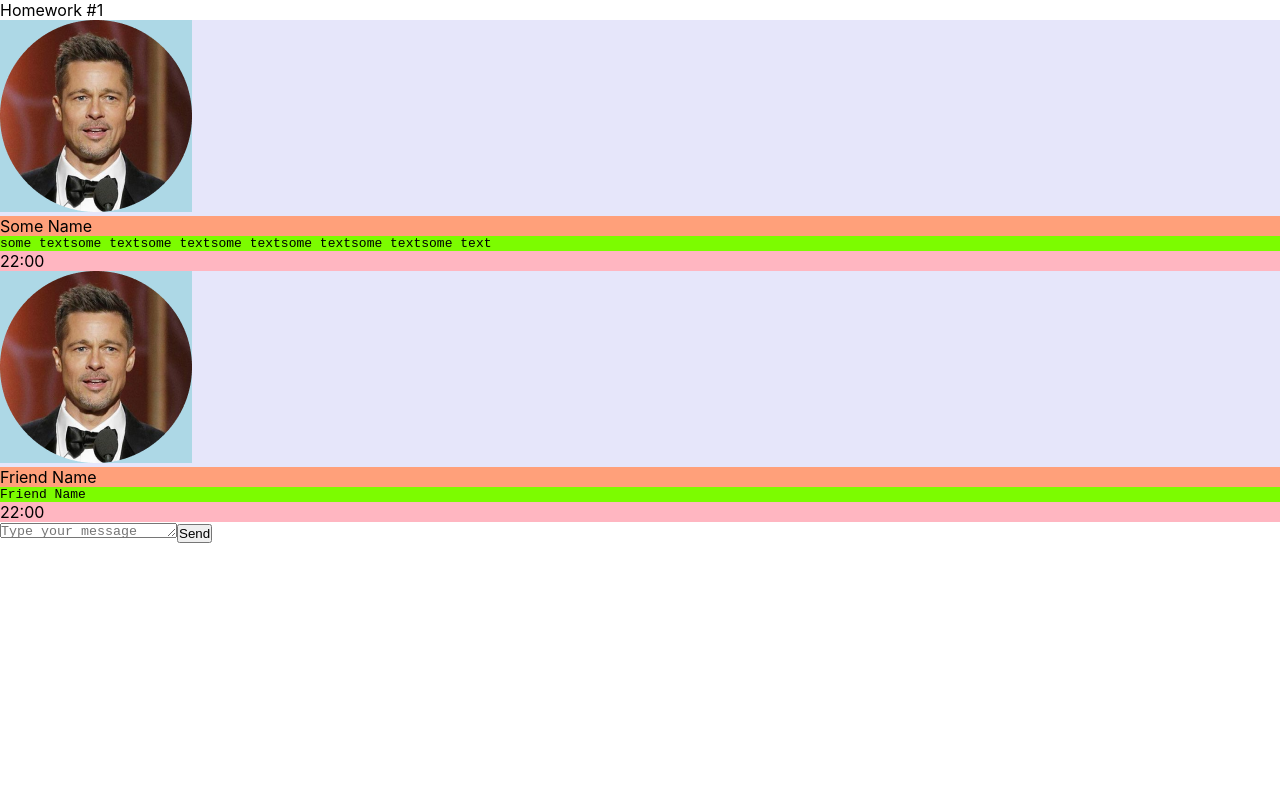
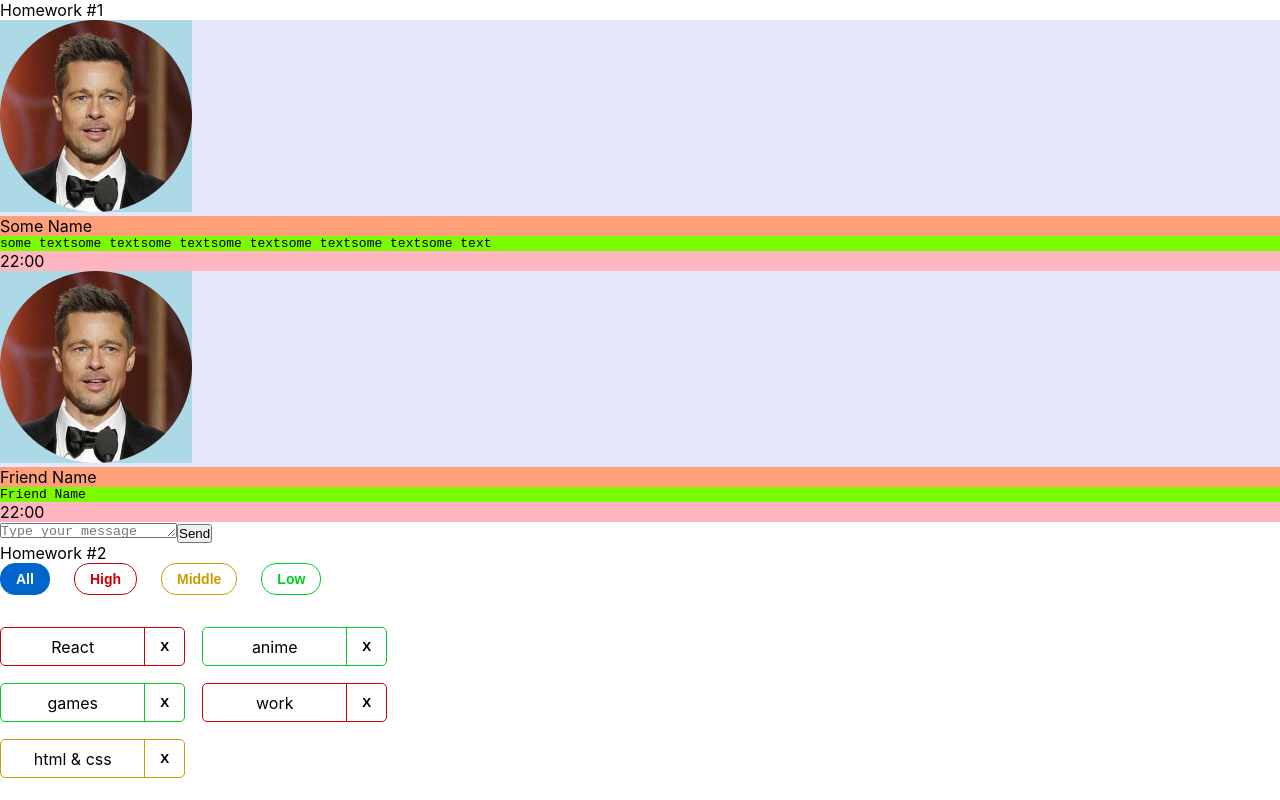
Before and after one commit to aidar2218/hws2-dopCommenting, a React (Create React App) app: page / in a window 1280 px wide. Built offline with nearby package versions, Linux system fonts and the light colour scheme.

Commit message:
commit - HW - 2

```diff
--- a/package.json
+++ b/package.json
@@ -1,6 +1,6 @@
 {
   "name": "hws2",
-  "homepage": "http://IgnatZakalinsky.github.io/hws2",
+  "homepage": "https://aidar2218.github.io/hws2-dopCommenting",
   "version": "0.1.0",
   "private": true,
   "dependencies": {
@@ -16,7 +16,7 @@
     "@types/react-dom": "18.0.6",
     "@types/uuid": "8.3.4",
     "axios": "0.27.2",
-    "gh-pages": "4.0.0",
+    "gh-pages": "^5.0.0",
     "react": "18.2.0",
     "react-dom": "18.2.0",
     "react-redux": "8.0.4",
--- a/src/s1-main/App.tsx
+++ b/src/s1-main/App.tsx
@@ -1,13 +1,14 @@
 import React from 'react'
 import s from './App.module.css'
 import HW1 from '../s2-homeworks/hw01/HW1'
+import HW2 from "../s2-homeworks/hw02/HW2";
 
 function App() {
     return (
         <div className={s.App}>
             <HW1/>
             {/*раскомментировать по ходу выполнения*/}
-            {/*<HW2/>*/}
+            <HW2/>
             {/*<HW3/>*/}
             {/*<HW4/>*/}
 
--- a/src/s2-homeworks/hw02/HW2.tsx
+++ b/src/s2-homeworks/hw02/HW2.tsx
@@ -1,6 +1,8 @@
 import React, {useState} from 'react'
 import Affairs from './affairs/Affairs'
 import s2 from '../../s1-main/App.module.css'
+import affairs from "./affairs/Affairs";
+import Affair from "./affairs/affair/Affair";
 
 /*
 * 1 - описать типы AffairPriorityType, AffairType
@@ -17,16 +19,18 @@
 * */
 
 // types
-export type AffairPriorityType = any // need to fix any
+export type AffairPriorityType = "low" | "middle" | "high";
+
 export type AffairType = {
-    _id: any // need to fix any
-    name: any // need to fix any
+    _id: number
+    name: string
     priority: AffairPriorityType
 }
+
 export type FilterType = 'all' | AffairPriorityType
 
 // constants
-const defaultAffairs: any = [ // need to fix any
+const defaultAffairs: AffairType[] = [ // need to fix any
     {_id: 1, name: 'React', priority: 'high'}, // студенты могут изменить содержимое name и количество элементов в массиве, ...priority не менять!
     {_id: 2, name: 'anime', priority: 'low'},
     {_id: 3, name: 'games', priority: 'low'},
@@ -35,24 +39,26 @@
 ]
 
 // pure helper functions
-export const filterAffairs = (affairs: any, filter: any): any => { // need to fix any
-    //если пришел фильтр "all"...может нам вообще не фильтровать, а вернуть все?
-    //а вот если пришло другое значение...
+export const filterAffairs = (affairs: AffairType[], filter: FilterType): any => { // need to fix any
 
-    return affairs // need to fix
+    if (filter === "all") return affairs
+
+    return affairs.filter(el => el.priority === filter) // need to fix
 }
-export const deleteAffair = (affairs: any, _id: any): any => { // need to fix any
+export const deleteAffair = (affairs: AffairType[], _id: number): AffairType[] => { // need to fix any
     // need to fix
     // отбрасывай при помощи метода filter лишних affairs
-    return affairs
+
+    return affairs.filter((affair: AffairType) => affair._id !== _id);
 }
 
 function HW2() {
-    const [affairs, setAffairs] = useState<any>(defaultAffairs) // need to fix any
+    const [affairs, setAffairs] = useState<AffairType[]>(defaultAffairs) // need to fix any
     const [filter, setFilter] = useState<FilterType>('all')
 
     const filteredAffairs = filterAffairs(affairs, filter)
-    const deleteAffairCallback = (_id: any) => { // need to fix any
+    const deleteAffairCallback = (_id: number) => { // need to fix any
+        setAffairs(deleteAffair(affairs, _id));
         // need to fix
         // это просто функция стрелочник-она засетает, то что сделает deleteAffair
         // setAffairs(вызываю функцию(передаю аргументы))
--- a/src/s2-homeworks/hw02/affairs/Affairs.tsx
+++ b/src/s2-homeworks/hw02/affairs/Affairs.tsx
@@ -4,32 +4,32 @@
 import s from './Affairs.module.css'
 
 type AffairsPropsType = {
-    data: any // need to fix any
-    setFilter: any  //(filter: FilterType) => void -запоминай, как типизируется useState
+    data: AffairType[]
+    setFilter: (filter: FilterType) => void
     deleteAffairCallback: any  //не забывай, что функция сюда приехала не пустой
     filter: FilterType
 }
 
 function Affairs(props: AffairsPropsType) {
+    console.log(props.data)
+
     const setAll = () => {
-        // need to fix
-        //пропс.setFilter('all')
+        props.setFilter('all');
     }
     const setHigh = () => {
-        // need to fix
+        props.setFilter('high');
     }
     const setMiddle = () => {
-        // need to fix
+        props.setFilter('middle');
     }
     const setLow = () => {
-        // need to fix
+        props.setFilter("low");
     }
 
     const cnAll = s.button + ' ' + s.all + (props.filter === 'all' ? ' ' + s.active : '')
     const cnHigh = s.button + ' ' + s.high + (props.filter === 'high' ? ' ' + s.active : '')
     const cnMiddle = s.button + ' ' + s.middle + (props.filter === 'middle' ? ' ' + s.active : '')
     const cnLow = s.button + ' ' + s.low + (props.filter === 'low' ? ' ' + s.active : '')
-
 
     // создаем переменную=мапим наши данные (affairs)=>{
     // <вызываем компоненту <Affair в которую передаем глубже необходимые данные
--- a/src/s2-homeworks/hw02/affairs/affair/Affair.tsx
+++ b/src/s2-homeworks/hw02/affairs/affair/Affair.tsx
@@ -6,11 +6,13 @@
 type AffairPropsType = {
     // key не нужно типизировать
     affair: AffairType
-    deleteAffairCallback: any // need to fix any
+    deleteAffairCallback: (_id:number) => void// need to fix any
 }
 
 function Affair(props: AffairPropsType) {
     const deleteCallback = () => {
+        console.log('RENDER: ', props.affair._id)
+        props.deleteAffairCallback(props.affair._id)
         // need to fix
         // пропс.функция(мне нужен _id)
         // давайте проследим боевой путь это функции, или как она будет всплывать:
@@ -32,12 +34,12 @@
         >
             <div id={'hw2-name-' + props.affair._id} className={nameClass}>
                 {/*создаёт студент*/}
-                {/* ПРОПС.ВЫВОДИМ ИМЯ*/}
+                {props.affair.name}
                 {/**/}
             </div>
             <div id={'hw2-priority-' + props.affair._id} hidden>
                 {/*создаёт студент*/}
-
+                {props.affair.priority}
                 {/**/}
             </div>
 
@@ -45,7 +47,8 @@
                 id={'hw2-button-delete-' + props.affair._id}
                 className={buttonClass}
                 // need to fix
-                //ОНКЛИК={ФУНКЦИЯ}
+                //ОНКЛИК={ФУНКЦИЯ}]
+                onClick={deleteCallback}
             >
                 {/*текст кнопки могут изменить студенты*/}
                 X
```
Also changed, not shown: 2 other files (tests, documents, lock files or other folders).
